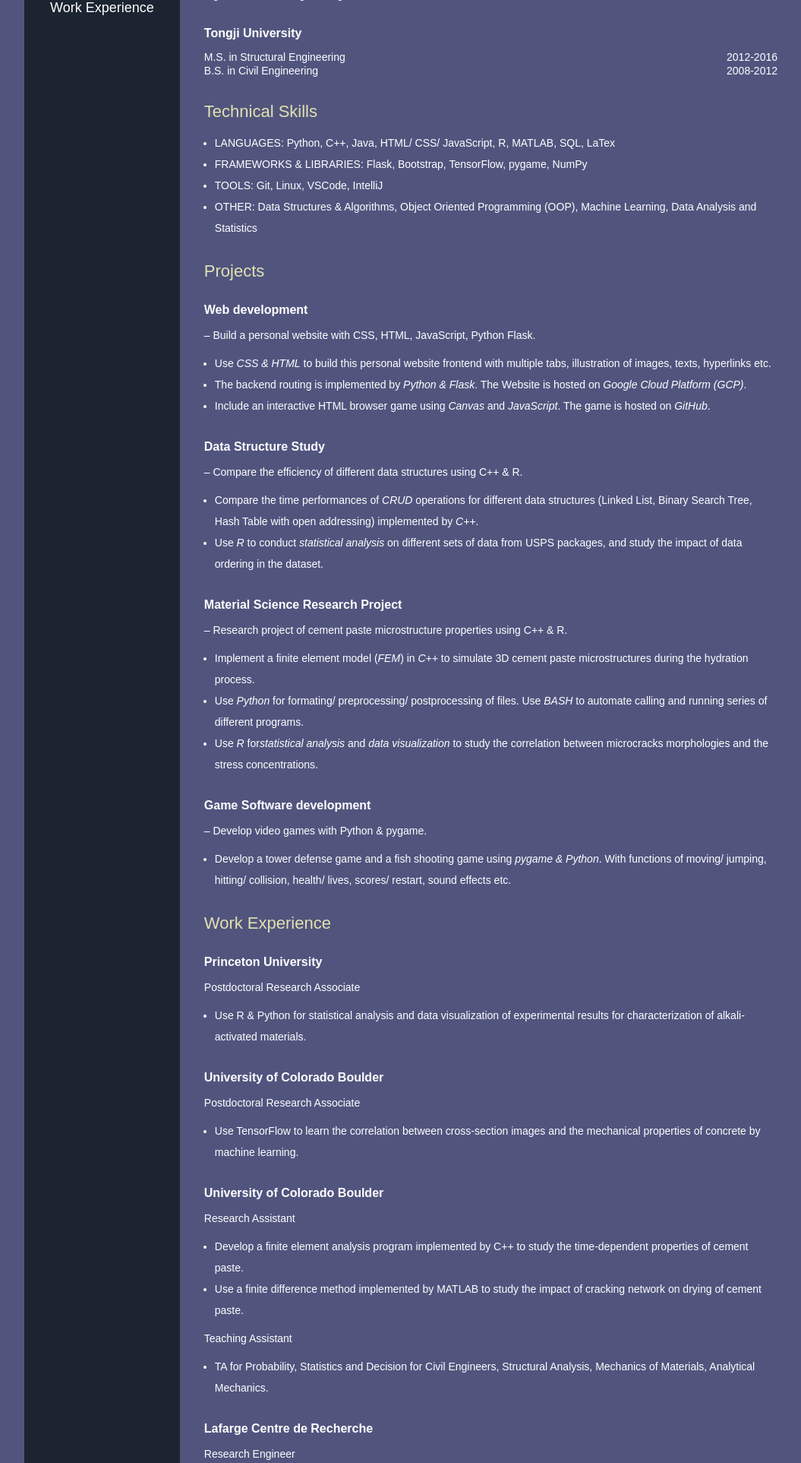
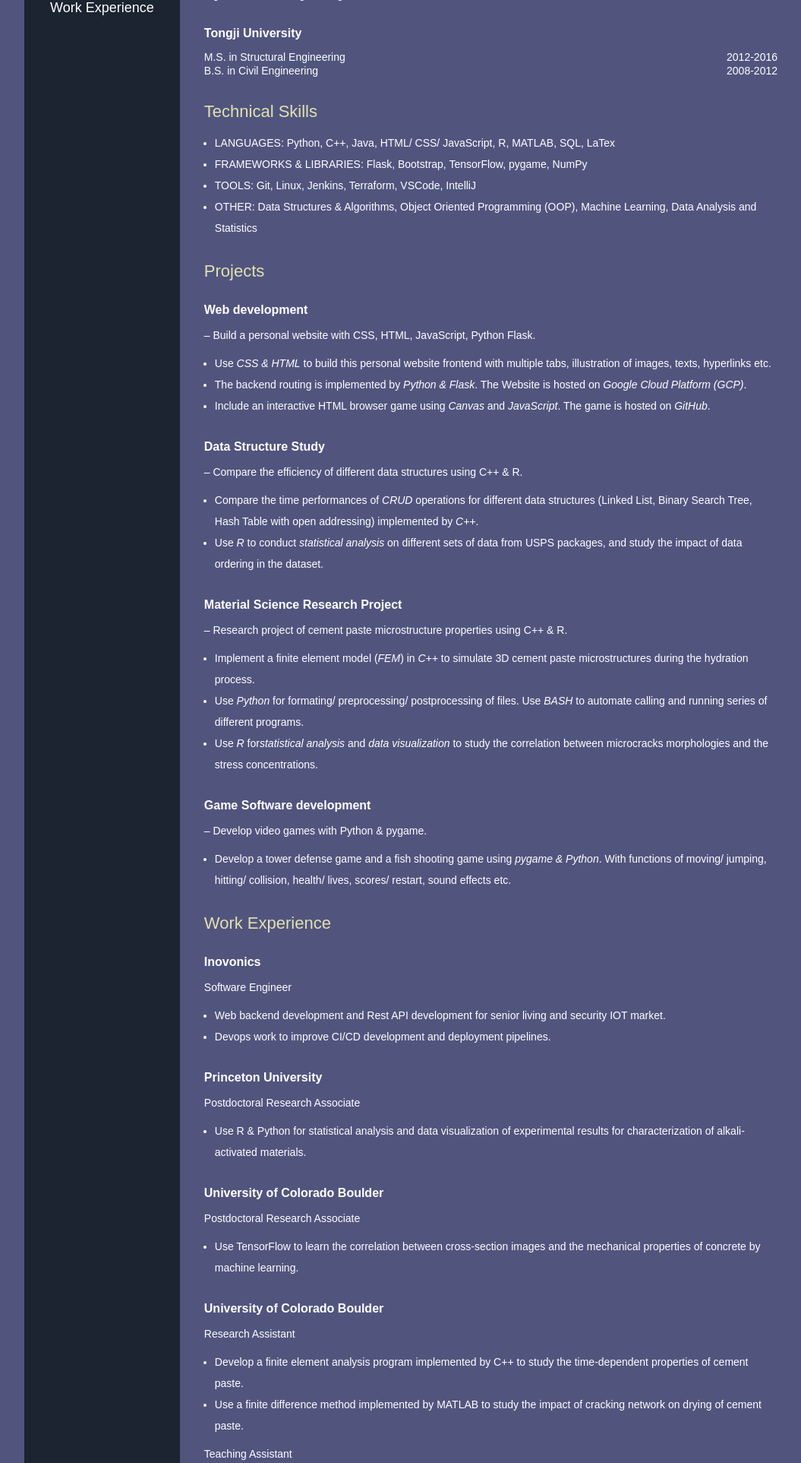
Before and after one commit to yyggzz/yigezhang.net, a Flask app: page /resume in a window 1280 px wide. Shown: the part 471-2396 px from the top of the page at 76% size, without its empty margins (96-1151 px from the left). Run offline with Flask 3, Linux system fonts and the light colour scheme.

Commit message:
update aboutme and resume

```diff
--- a/templates/cat.html
+++ b/templates/cat.html
@@ -15,7 +15,7 @@
 
 <!--This is the intro of the cat page-->
 
-<p>Hi, my name is Yami and I am 5 years old now.</p>
+<p>Hi, my name is Yami and I am 6 years old now.</p>
 <p>My work is to patrol the house on a daily basis.
   As a full-time guard, I always keep an ear to the ground, though I seem to be napping sometimes.
   In my free time, I like to catch flies, play with my toy mouse, dance at midnight, knead hard and purr loud, as well as step on the shoulders of human to enjoy the scenery.
--- a/templates/resume.html
+++ b/templates/resume.html
@@ -58,7 +58,7 @@
     <ul>
       <li>LANGUAGES: Python, C++, Java, HTML/ CSS/ JavaScript, R, MATLAB, SQL, LaTex</li>
       <li>FRAMEWORKS & LIBRARIES: Flask, Bootstrap, TensorFlow, pygame, NumPy</li>
-      <li>TOOLS: Git, Linux, VSCode, IntelliJ</li>
+      <li>TOOLS: Git, Linux, Jenkins, Terraform, VSCode, IntelliJ</li>
       <li>OTHER: Data Structures & Algorithms, Object Oriented Programming (OOP), Machine Learning, Data Analysis and Statistics</li>
     </ul>
   </section>
@@ -99,6 +99,13 @@
 
   <section id="section-4">
     <h2>Work Experience</h2>
+
+    <h3>Inovonics</h3>
+    <h4>Software Engineer</h4>
+    <ul>
+      <li>Web backend development and Rest API development for senior living and security IOT market. </li>
+      <li>Devops work to improve CI/CD development and deployment pipelines. </li>
+    </ul>
 
     <h3>Princeton University</h3>
     <h4>Postdoctoral Research Associate</h4>
```
Also changed, not shown: templates/about.html (+4 -4 lines).
